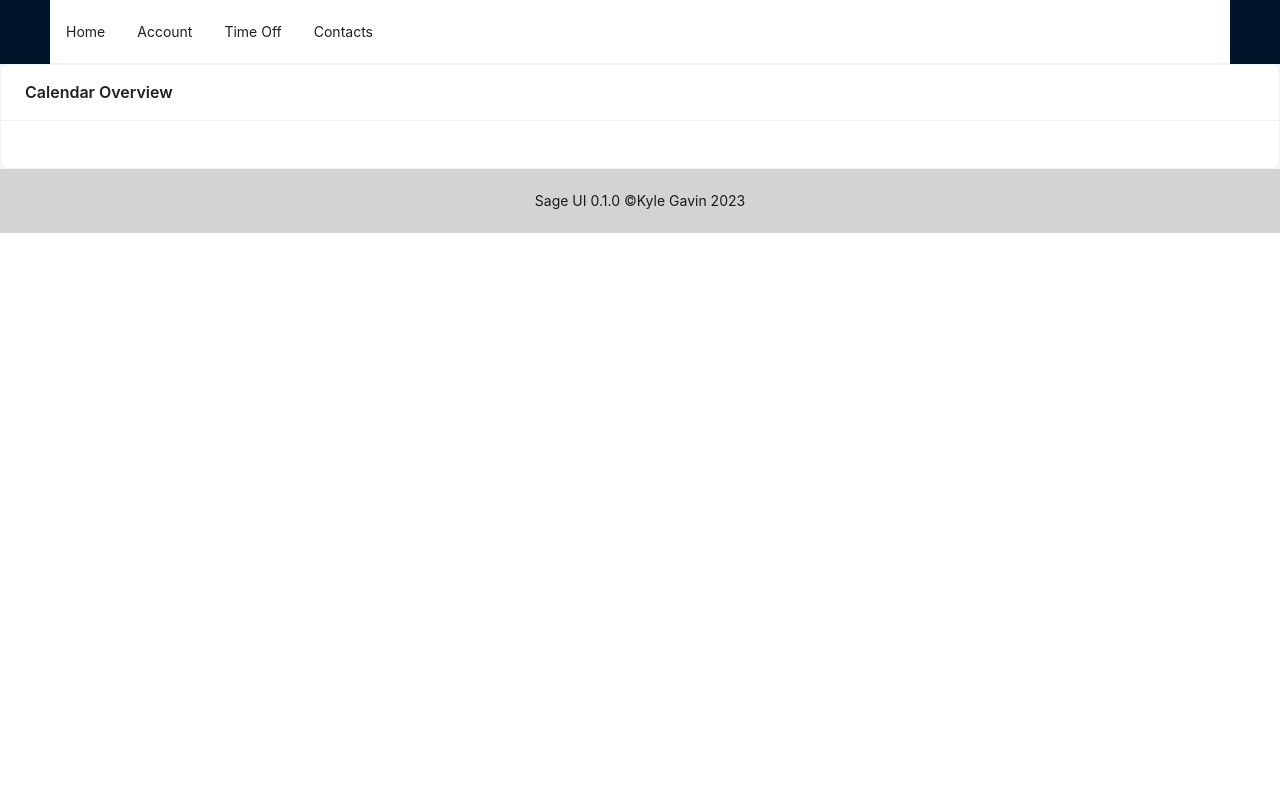
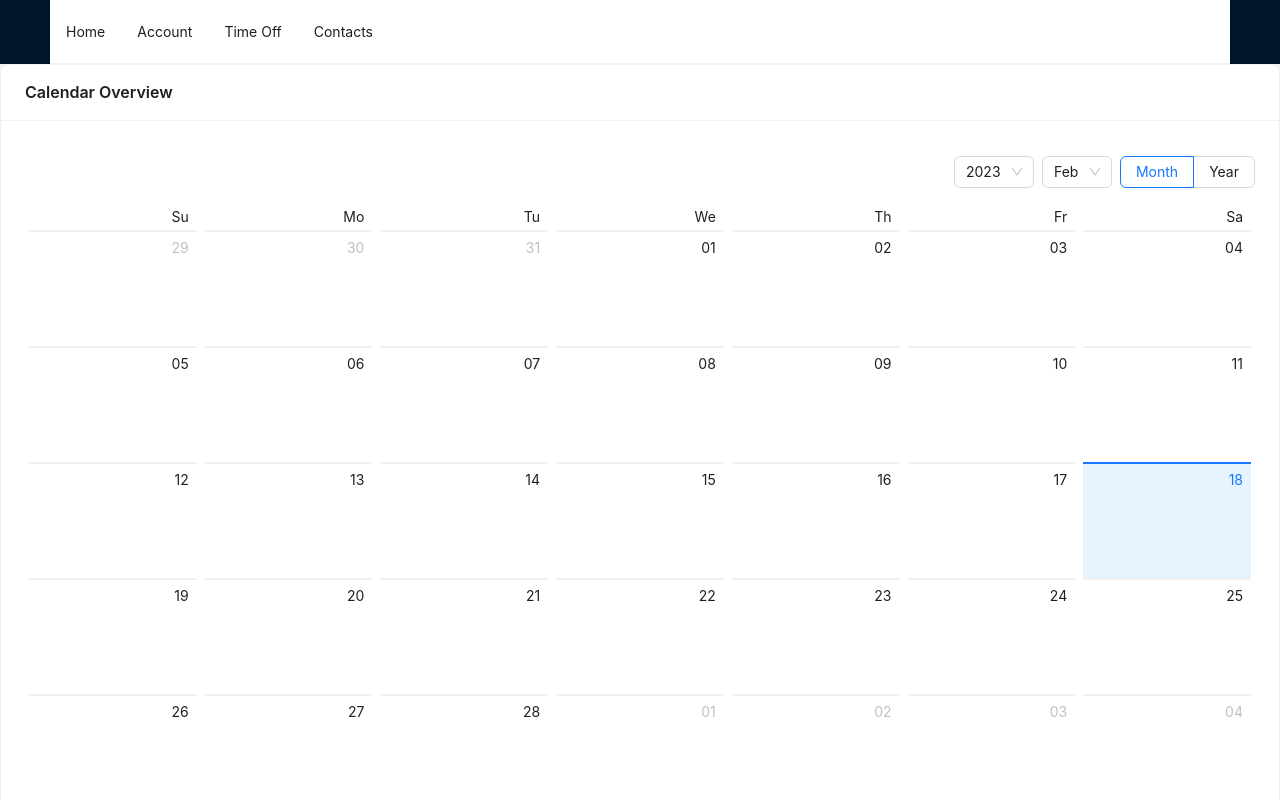
Before and after one commit to kylegav/sage, a React (Create React App) app: page / in a window 1280 px wide. Shown: the top 800 px of the page. Built offline with nearby package versions, Linux system fonts and the light colour scheme.

Commit message:
Implemented Calendar View.

```diff
--- a/src/Modules/CalendarView/index.js
+++ b/src/Modules/CalendarView/index.js
@@ -1,9 +1,14 @@
-
-import {Card} from 'antd';
+import {Card, Calendar} from 'antd';
 
 const CalendarView = () => {
+
+    const onPanelChange = () =>  {
+      console.log("Calendar Change")
+    }
     return (
-        <Card title={"Calendar Overview"}/>
+        <Card title={"Calendar Overview"}>
+          <Calendar onPanelChange={onPanelChange} />
+        </Card>
     )
 };
 
```
